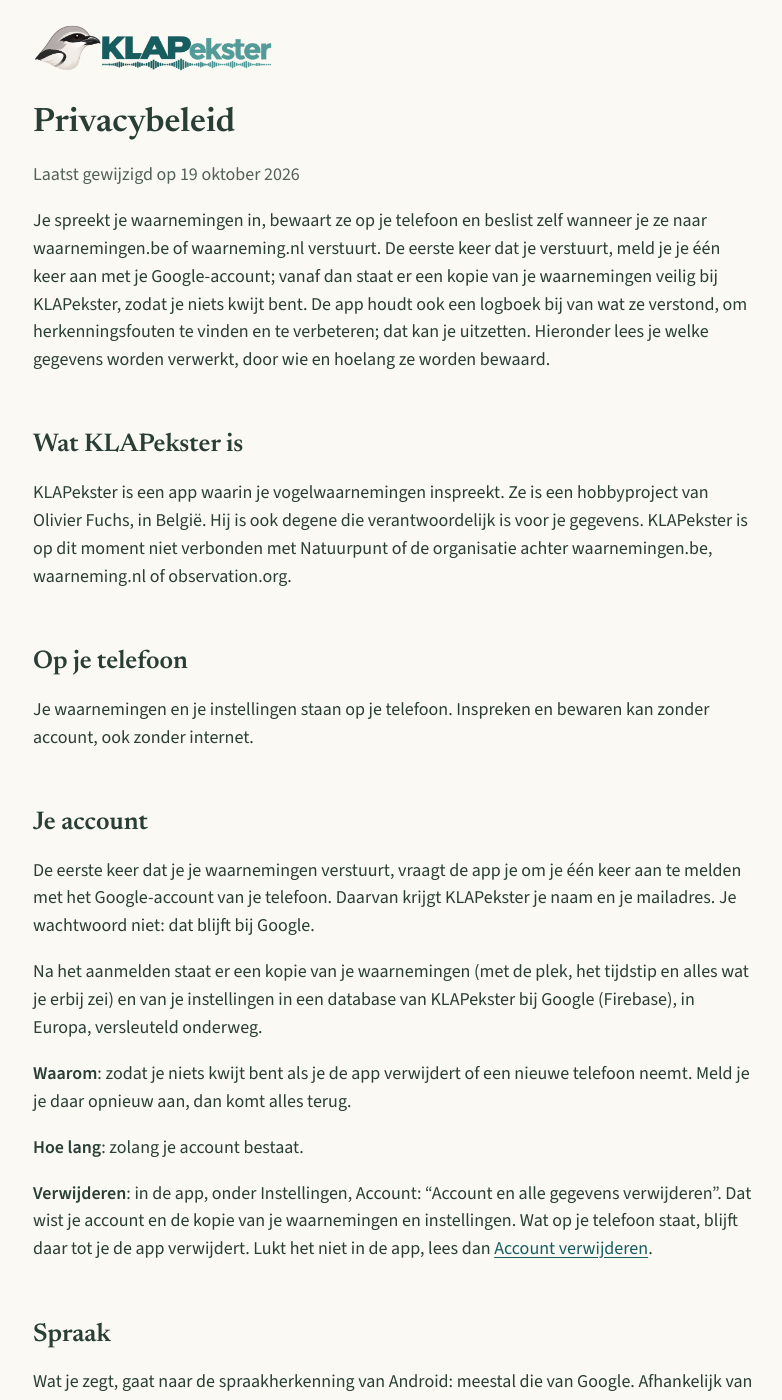
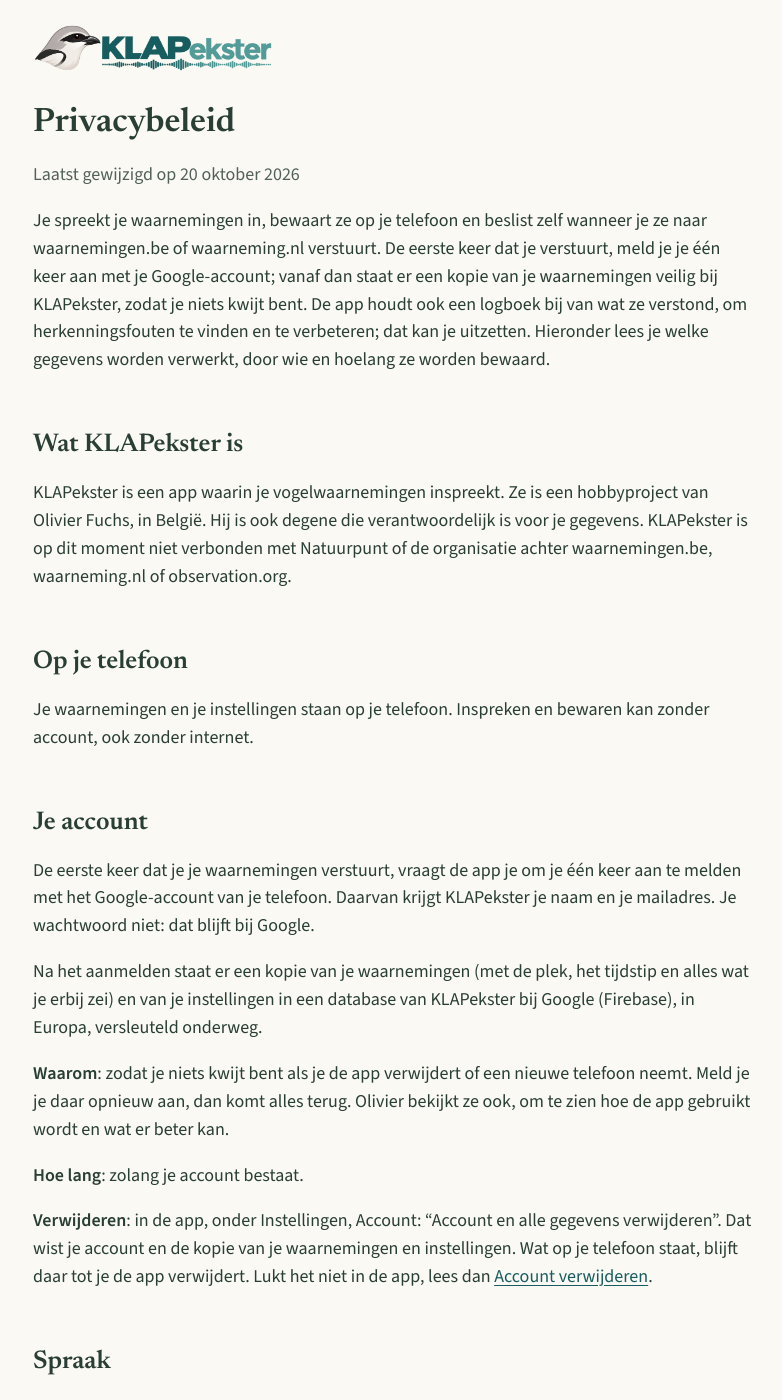
Before and after one commit to KLAPekster/website, a Jekyll site: the page built from privacy.md, in a window 1280 px wide and 1400 px high. Shown: the whole window, without its empty margins (247-1029 px from the left). Built offline with Jekyll 4.4.1, drawn with Linux system fonts in a browser that asks for light colours.

Commit message:
Privacybeleid: de maker bekijkt ook de kopie van de waarnemingen
Co-Authored-By: Claude Opus 5.5 <noreply@anthropic.com>

```diff
--- a/privacy.md
+++ b/privacy.md
@@ -6,7 +6,7 @@ permalink: /privacy/
 
 # Privacybeleid
 
-<p class="flauw">Laatst gewijzigd op 19 oktober 2026</p>
+<p class="flauw">Laatst gewijzigd op 20 oktober 2026</p>
 
 Je spreekt je waarnemingen in, bewaart ze op je telefoon en beslist zelf
 wanneer je ze naar waarnemingen.be of waarneming.nl verstuurt. De eerste keer
@@ -40,7 +40,8 @@ tijdstip en alles wat je erbij zei) en van je instellingen in een database van
 KLAPekster bij Google (Firebase), in Europa, versleuteld onderweg.
 
 **Waarom**: zodat je niets kwijt bent als je de app verwijdert of een nieuwe
-telefoon neemt. Meld je je daar opnieuw aan, dan komt alles terug.
+telefoon neemt. Meld je je daar opnieuw aan, dan komt alles terug. Olivier
+bekijkt ze ook, om te zien hoe de app gebruikt wordt en wat er beter kan.
 
 **Hoe lang**: zolang je account bestaat.
 
```
